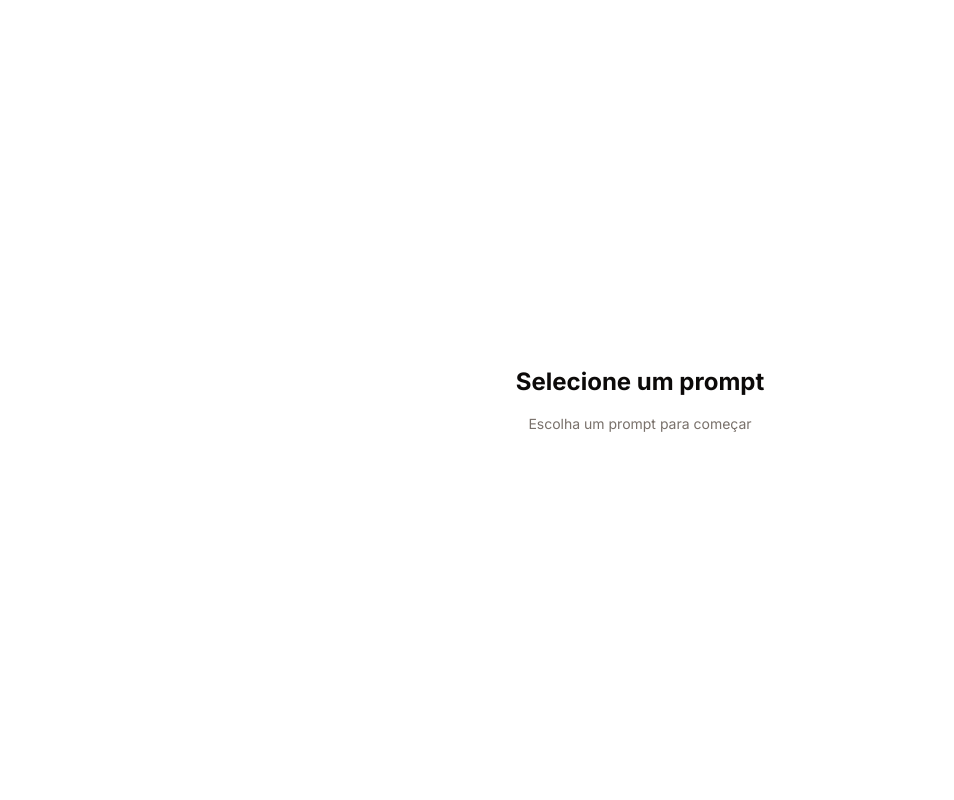
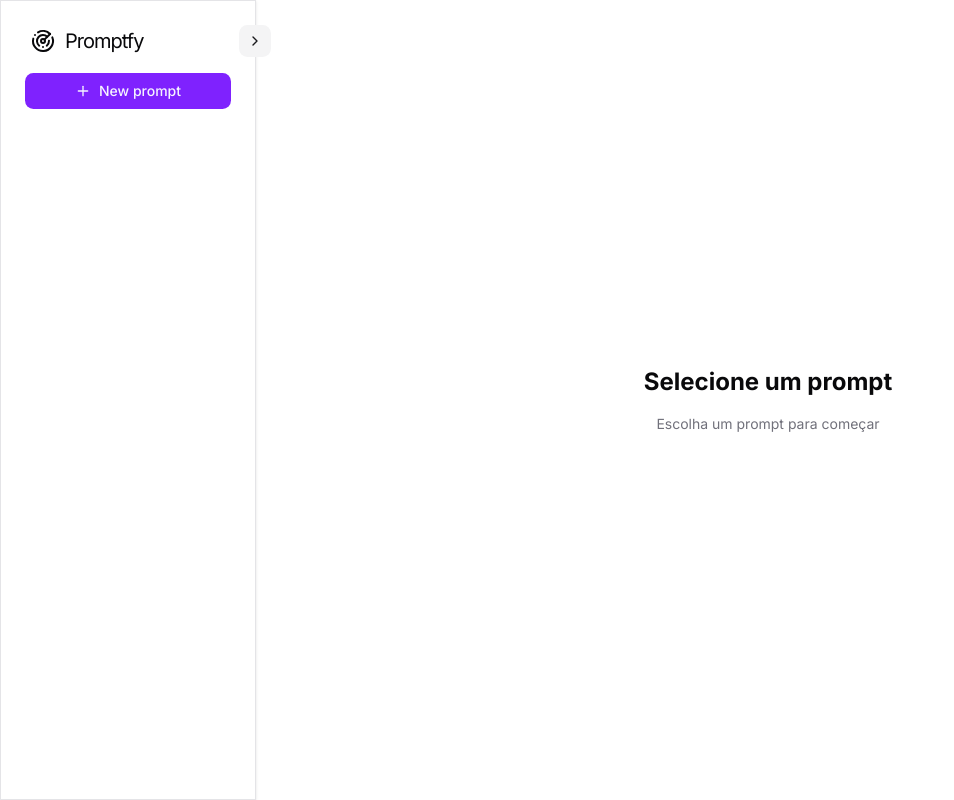
Before and after one commit to EvandroCalado/promptfy, a Next.js app: page / in a window 1280 px wide. Shown: the whole page, without its empty margins (0-954 px from the left). Built offline with nearby package versions, Linux system fonts and the light colour scheme.

Commit message:
feat: create logo and sidebar

```diff
--- a/src/app/layout.tsx
+++ b/src/app/layout.tsx
@@ -1,6 +1,7 @@
 import type { Metadata } from 'next';
 import { Inter } from 'next/font/google';
 
+import { Sidebar } from '@/components/shared/sidebar';
 import '@/styles/globals.css';
 
 const inter = Inter({
@@ -21,7 +22,10 @@ const RootLayout = ({
 }>) => {
   return (
     <html lang='pt-BR' data-yd-content-ready='true'>
-      <body className={`${inter.className} antialiased`}>{children}</body>
+      <body className={`${inter.className} flex min-h-screen antialiased`}>
+        <Sidebar />
+        <main className='flex-1'>{children}</main>
+      </body>
     </html>
   );
 };
--- /dev/null
+++ b/src/components/shared/logo.tsx
@@ -0,0 +1,31 @@
+import Link from 'next/link';
+
+import { RadarIcon } from 'lucide-react';
+
+import { cn } from '@/lib/utils';
+
+type LogoProps = {
+  isClosed?: boolean;
+};
+
+export const Logo = ({ isClosed = false }: LogoProps) => {
+  return (
+    <Link
+      href={'/'}
+      className='flex h-8 w-fit items-center justify-center gap-1'
+    >
+      <RadarIcon className='w-9' />
+      <span
+        className={cn(
+          'text-xl tracking-tighter transition-opacity duration-300 ease-in-out',
+          {
+            'pointer-events-none opacity-0': isClosed,
+            'opacity-100': !isClosed,
+          },
+        )}
+      >
+        Promptfy
+      </span>
+    </Link>
+  );
+};
--- /dev/null
+++ b/src/components/shared/sidebar-content.tsx
@@ -0,0 +1,81 @@
+'use client';
+
+import { useRouter } from 'next/navigation';
+import { useState } from 'react';
+
+import { ChevronRightIcon, PlusIcon } from 'lucide-react';
+
+import { cn } from '@/lib/utils';
+
+import { Button } from '../ui/button';
+import { Card, CardContent } from '../ui/card';
+import { Logo } from './logo';
+
+export const SidebarContent = () => {
+  const [isClosed, setIsClosed] = useState(false);
+
+  const router = useRouter();
+
+  const handleNewPrompt = () => router.push('/new');
+
+  return (
+    <Card
+      className={cn(
+        'transition-[transform, width] fixed top-0 left-0 z-50 flex h-full w-[80vw] flex-col rounded-none border-r duration-300 ease-in-out md:relative md:z-auto md:w-[20vw]',
+        {
+          'md:w-22': isClosed,
+        },
+      )}
+    >
+      <CardContent className='space-y-4'>
+        <div className='relative mx-auto h-8'>
+          <Logo isClosed={isClosed} />
+
+          {/* Close button */}
+          <Button
+            size={'icon-sm'}
+            variant={'secondary'}
+            aria-label='open and close menu'
+            title='open and close menu'
+            className='absolute top-0 -right-10 cursor-pointer'
+            onClick={() => setIsClosed(!isClosed)}
+          >
+            <ChevronRightIcon
+              className={cn('transition-transform duration-600 ease-in-out', {
+                'rotate-180': isClosed,
+                'rotate-0': !isClosed,
+              })}
+            />
+          </Button>
+        </div>
+
+        {/* Content */}
+        <Button
+          aria-label='Add new prompt'
+          title='Add new prompt'
+          className={cn(
+            'transition-[width, gap] cursor-pointer duration-150 ease-in-out',
+            {
+              'w-full': !isClosed,
+              'w-9 gap-0': isClosed,
+            },
+          )}
+          onClick={handleNewPrompt}
+        >
+          <PlusIcon />
+          <span
+            className={cn(
+              'transition-[opacity, width] duration-300 ease-in-out',
+              {
+                'pointer-events-none w-0 opacity-0': isClosed,
+                'w-fit opacity-100': !isClosed,
+              },
+            )}
+          >
+            New prompt
+          </span>
+        </Button>
+      </CardContent>
+    </Card>
+  );
+};
--- /dev/null
+++ b/src/components/shared/sidebar.tsx
@@ -0,0 +1,9 @@
+import { SidebarContent } from './sidebar-content';
+
+export const Sidebar = () => {
+  return (
+    <aside>
+      <SidebarContent />
+    </aside>
+  );
+};
--- /dev/null
+++ b/src/components/ui/card.tsx
@@ -0,0 +1,92 @@
+import * as React from 'react';
+
+import { cn } from '@/lib/utils';
+
+function Card({ className, ...props }: React.ComponentProps<'div'>) {
+  return (
+    <div
+      data-slot='card'
+      className={cn(
+        'bg-card text-card-foreground flex flex-col gap-6 rounded-xl border py-6 shadow-sm',
+        className,
+      )}
+      {...props}
+    />
+  );
+}
+
+function CardHeader({ className, ...props }: React.ComponentProps<'div'>) {
+  return (
+    <div
+      data-slot='card-header'
+      className={cn(
+        '@container/card-header grid auto-rows-min grid-rows-[auto_auto] items-start gap-2 px-6 has-data-[slot=card-action]:grid-cols-[1fr_auto] [.border-b]:pb-6',
+        className,
+      )}
+      {...props}
+    />
+  );
+}
+
+function CardTitle({ className, ...props }: React.ComponentProps<'div'>) {
+  return (
+    <div
+      data-slot='card-title'
+      className={cn('leading-none font-semibold', className)}
+      {...props}
+    />
+  );
+}
+
+function CardDescription({ className, ...props }: React.ComponentProps<'div'>) {
+  return (
+    <div
+      data-slot='card-description'
+      className={cn('text-muted-foreground text-sm', className)}
+      {...props}
+    />
+  );
+}
+
+function CardAction({ className, ...props }: React.ComponentProps<'div'>) {
+  return (
+    <div
+      data-slot='card-action'
+      className={cn(
+        'col-start-2 row-span-2 row-start-1 self-start justify-self-end',
+        className,
+      )}
+      {...props}
+    />
+  );
+}
+
+function CardContent({ className, ...props }: React.ComponentProps<'div'>) {
+  return (
+    <div
+      data-slot='card-content'
+      className={cn('px-6', className)}
+      {...props}
+    />
+  );
+}
+
+function CardFooter({ className, ...props }: React.ComponentProps<'div'>) {
+  return (
+    <div
+      data-slot='card-footer'
+      className={cn('flex items-center px-6 [.border-t]:pt-6', className)}
+      {...props}
+    />
+  );
+}
+
+export {
+  Card,
+  CardHeader,
+  CardFooter,
+  CardTitle,
+  CardAction,
+  CardDescription,
+  CardContent,
+};
--- a/src/styles/globals.css
+++ b/src/styles/globals.css
@@ -46,72 +46,72 @@
 }
 
 :root {
-  --radius: 0.625rem;
+  --radius: 0.65rem;
   --background: oklch(1 0 0);
-  --foreground: oklch(0.147 0.004 49.25);
+  --foreground: oklch(0.141 0.005 285.823);
   --card: oklch(1 0 0);
-  --card-foreground: oklch(0.147 0.004 49.25);
+  --card-foreground: oklch(0.141 0.005 285.823);
   --popover: oklch(1 0 0);
-  --popover-foreground: oklch(0.147 0.004 49.25);
-  --primary: oklch(0.216 0.006 56.043);
-  --primary-foreground: oklch(0.985 0.001 106.423);
-  --secondary: oklch(0.97 0.001 106.424);
-  --secondary-foreground: oklch(0.216 0.006 56.043);
-  --muted: oklch(0.97 0.001 106.424);
-  --muted-foreground: oklch(0.553 0.013 58.071);
-  --accent: oklch(0.97 0.001 106.424);
-  --accent-foreground: oklch(0.216 0.006 56.043);
+  --popover-foreground: oklch(0.141 0.005 285.823);
+  --primary: oklch(0.541 0.281 293.009);
+  --primary-foreground: oklch(0.969 0.016 293.756);
+  --secondary: oklch(0.967 0.001 286.375);
+  --secondary-foreground: oklch(0.21 0.006 285.885);
+  --muted: oklch(0.967 0.001 286.375);
+  --muted-foreground: oklch(0.552 0.016 285.938);
+  --accent: oklch(0.967 0.001 286.375);
+  --accent-foreground: oklch(0.21 0.006 285.885);
   --destructive: oklch(0.577 0.245 27.325);
-  --border: oklch(0.923 0.003 48.717);
-  --input: oklch(0.923 0.003 48.717);
-  --ring: oklch(0.709 0.01 56.259);
-  --chart-1: oklch(0.646 0.222 41.116);
-  --chart-2: oklch(0.6 0.118 184.704);
-  --chart-3: oklch(0.398 0.07 227.392);
-  --chart-4: oklch(0.828 0.189 84.429);
-  --chart-5: oklch(0.769 0.188 70.08);
-  --sidebar: oklch(0.985 0.001 106.423);
-  --sidebar-foreground: oklch(0.147 0.004 49.25);
-  --sidebar-primary: oklch(0.216 0.006 56.043);
-  --sidebar-primary-foreground: oklch(0.985 0.001 106.423);
-  --sidebar-accent: oklch(0.97 0.001 106.424);
-  --sidebar-accent-foreground: oklch(0.216 0.006 56.043);
-  --sidebar-border: oklch(0.923 0.003 48.717);
-  --sidebar-ring: oklch(0.709 0.01 56.259);
+  --border: oklch(0.92 0.004 286.32);
+  --input: oklch(0.92 0.004 286.32);
+  --ring: oklch(0.702 0.183 293.541);
+  --chart-1: oklch(0.811 0.111 293.571);
+  --chart-2: oklch(0.606 0.25 292.717);
+  --chart-3: oklch(0.541 0.281 293.009);
+  --chart-4: oklch(0.491 0.27 292.581);
+  --chart-5: oklch(0.432 0.232 292.759);
+  --sidebar: oklch(0.985 0 0);
+  --sidebar-foreground: oklch(0.141 0.005 285.823);
+  --sidebar-primary: oklch(0.541 0.281 293.009);
+  --sidebar-primary-foreground: oklch(0.969 0.016 293.756);
+  --sidebar-accent: oklch(0.967 0.001 286.375);
+  --sidebar-accent-foreground: oklch(0.21 0.006 285.885);
+  --sidebar-border: oklch(0.92 0.004 286.32);
+  --sidebar-ring: oklch(0.702 0.183 293.541);
 }
 
 .dark {
-  --background: oklch(0.147 0.004 49.25);
-  --foreground: oklch(0.985 0.001 106.423);
-  --card: oklch(0.216 0.006 56.043);
-  --card-foreground: oklch(0.985 0.001 106.423);
-  --popover: oklch(0.216 0.006 56.043);
-  --popover-foreground: oklch(0.985 0.001 106.423);
-  --primary: oklch(0.923 0.003 48.717);
-  --primary-foreground: oklch(0.216 0.006 56.043);
-  --secondary: oklch(0.268 0.007 34.298);
-  --secondary-foreground: oklch(0.985 0.001 106.423);
-  --muted: oklch(0.268 0.007 34.298);
-  --muted-foreground: oklch(0.709 0.01 56.259);
-  --accent: oklch(0.268 0.007 34.298);
-  --accent-foreground: oklch(0.985 0.001 106.423);
+  --background: oklch(0.141 0.005 285.823);
+  --foreground: oklch(0.985 0 0);
+  --card: oklch(0.21 0.006 285.885);
+  --card-foreground: oklch(0.985 0 0);
+  --popover: oklch(0.21 0.006 285.885);
+  --popover-foreground: oklch(0.985 0 0);
+  --primary: oklch(0.606 0.25 292.717);
+  --primary-foreground: oklch(0.969 0.016 293.756);
+  --secondary: oklch(0.274 0.006 286.033);
+  --secondary-foreground: oklch(0.985 0 0);
+  --muted: oklch(0.274 0.006 286.033);
+  --muted-foreground: oklch(0.705 0.015 286.067);
+  --accent: oklch(0.274 0.006 286.033);
+  --accent-foreground: oklch(0.985 0 0);
   --destructive: oklch(0.704 0.191 22.216);
   --border: oklch(1 0 0 / 10%);
   --input: oklch(1 0 0 / 15%);
-  --ring: oklch(0.553 0.013 58.071);
-  --chart-1: oklch(0.488 0.243 264.376);
-  --chart-2: oklch(0.696 0.17 162.48);
-  --chart-3: oklch(0.769 0.188 70.08);
-  --chart-4: oklch(0.627 0.265 303.9);
-  --chart-5: oklch(0.645 0.246 16.439);
-  --sidebar: oklch(0.216 0.006 56.043);
-  --sidebar-foreground: oklch(0.985 0.001 106.423);
-  --sidebar-primary: oklch(0.488 0.243 264.376);
-  --sidebar-primary-foreground: oklch(0.985 0.001 106.423);
-  --sidebar-accent: oklch(0.268 0.007 34.298);
-  --sidebar-accent-foreground: oklch(0.985 0.001 106.423);
+  --ring: oklch(0.38 0.189 293.745);
+  --chart-1: oklch(0.811 0.111 293.571);
+  --chart-2: oklch(0.606 0.25 292.717);
+  --chart-3: oklch(0.541 0.281 293.009);
+  --chart-4: oklch(0.491 0.27 292.581);
+  --chart-5: oklch(0.432 0.232 292.759);
+  --sidebar: oklch(0.21 0.006 285.885);
+  --sidebar-foreground: oklch(0.985 0 0);
+  --sidebar-primary: oklch(0.606 0.25 292.717);
+  --sidebar-primary-foreground: oklch(0.969 0.016 293.756);
+  --sidebar-accent: oklch(0.274 0.006 286.033);
+  --sidebar-accent-foreground: oklch(0.985 0 0);
   --sidebar-border: oklch(1 0 0 / 10%);
-  --sidebar-ring: oklch(0.553 0.013 58.071);
+  --sidebar-ring: oklch(0.38 0.189 293.745);
 }
 
 @layer base {
```
